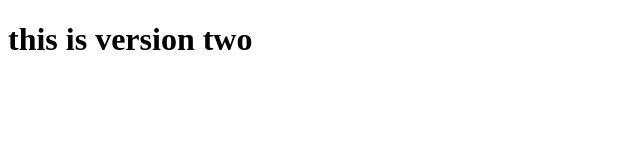
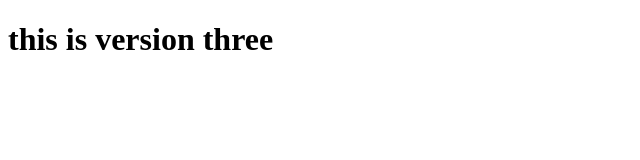
Before and after one commit to Talashpandya/python, a plain HTML site: page git/index.html in a window 1280 px wide. Shown: the full height of the page, 0-640 px from the left. Drawn offline with Linux system fonts and the light colour scheme.

Commit message:
this is version 3

```diff
--- a/git/index.html
+++ b/git/index.html
@@ -6,7 +6,7 @@
     <title>Document</title>
 </head>
 <body>
-    <h1>this is version two </h1>
+    <h1>this is version three </h1>
 
 </body>
 </html>
```
